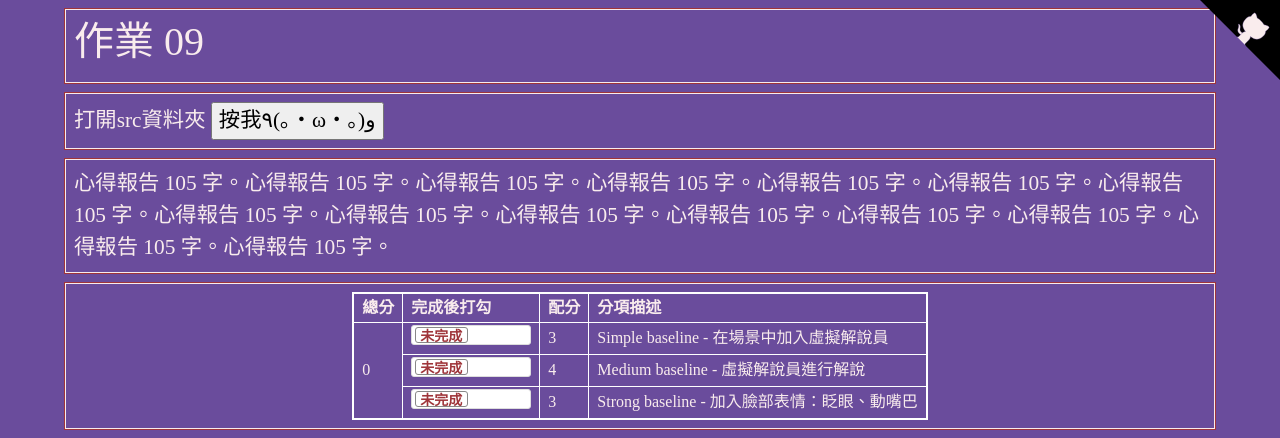
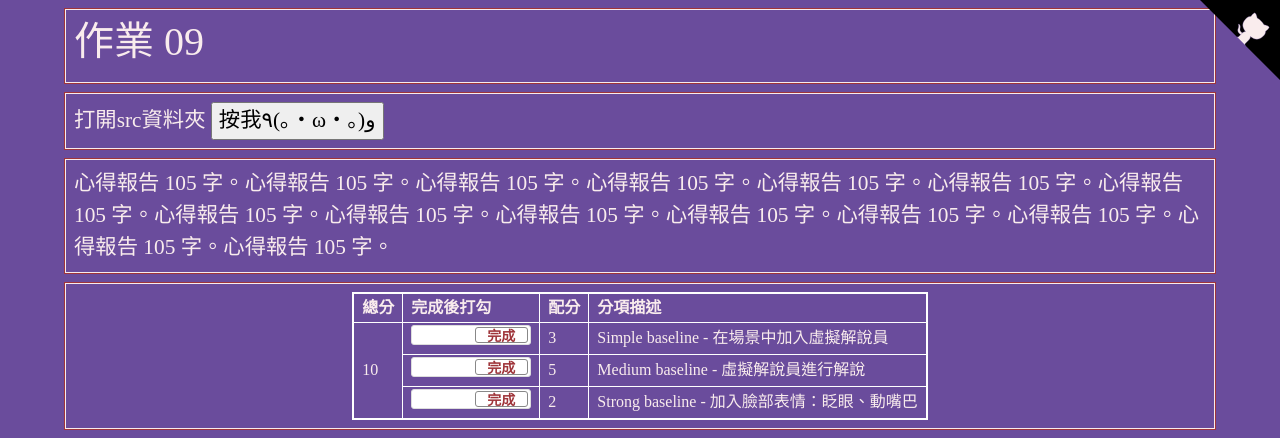
Before and after one commit to Wenshin1109/vis2023f, a plain HTML site: page hw09/index.html in a window 1280 px wide. Shown: the top 438 px of the page. Drawn offline with nearby package versions, Linux system fonts and the light colour scheme.

Commit message:
Add files via upload

```diff
--- a/hw09/index.html
+++ b/hw09/index.html
@@ -217,18 +217,18 @@
         </tr>
         <tr>
           <td rowspan="7" id="myTotal"></td>
-          <td><input type="checkbox" class="flipswitch" id="myCheckbox1"></td>
+          <td><input type="checkbox" class="flipswitch" id="myCheckbox1" checked></td>
           <td id='m1'>3</td>
           <td>Simple baseline - 在場景中加入虛擬解說員</td>
         </tr>
         <tr>
-          <td><input type="checkbox" class="flipswitch" id="myCheckbox2"></td>
-          <td id='m2'>4</td>
+          <td><input type="checkbox" class="flipswitch" id="myCheckbox2" checked></td>
+          <td id='m2'>5</td>
           <td>Medium baseline - 虛擬解說員進行解說 </td>
         </tr>
         <tr>
-          <td><input type="checkbox" class="flipswitch" id="myCheckbox3"></td>
-          <td id='m3'>3</td>
+          <td><input type="checkbox" class="flipswitch" id="myCheckbox3" checked></td>
+          <td id='m3'>2</td>
           <td>Strong baseline - 加入臉部表情：眨眼、動嘴巴 </td>
         </tr>
       </table>
```
